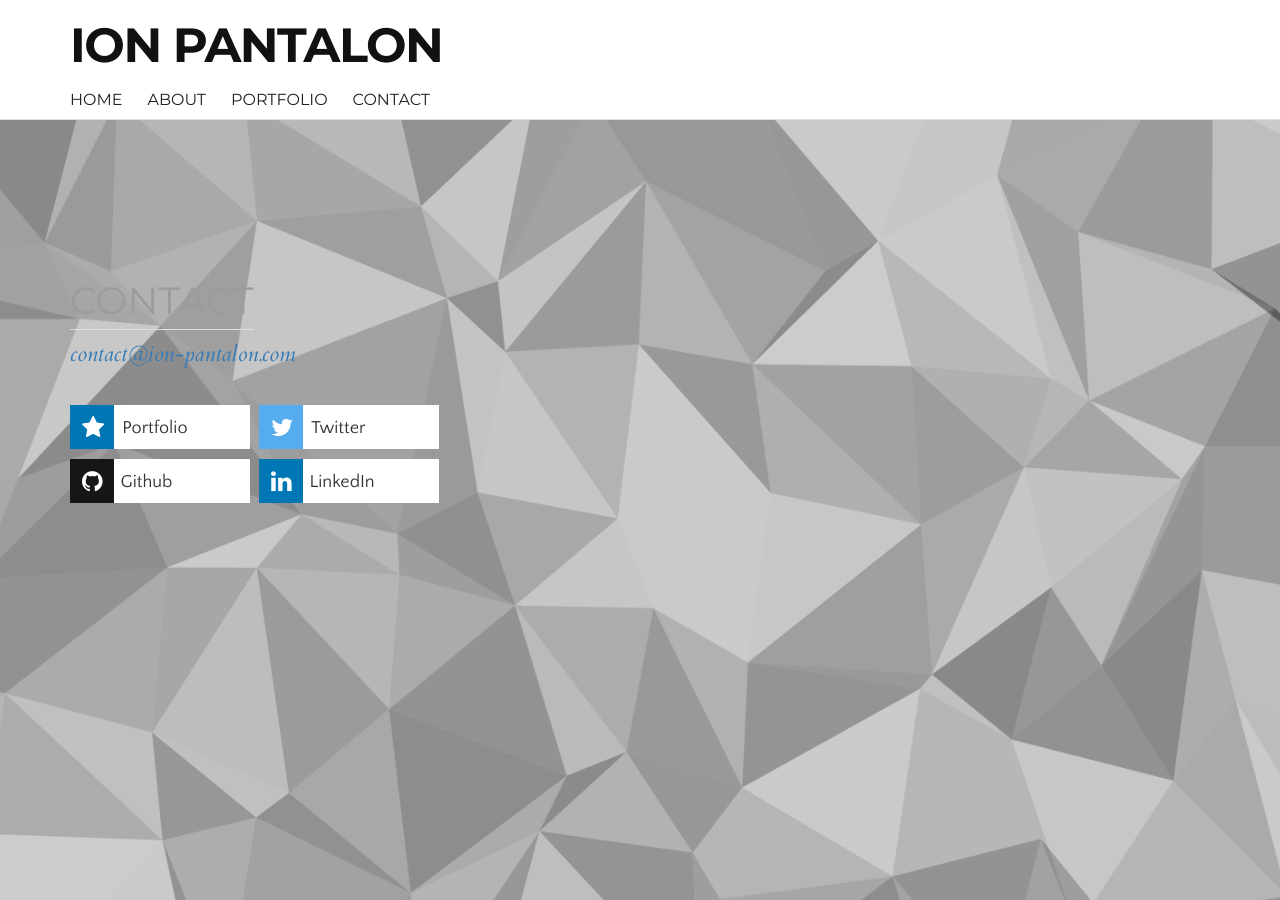
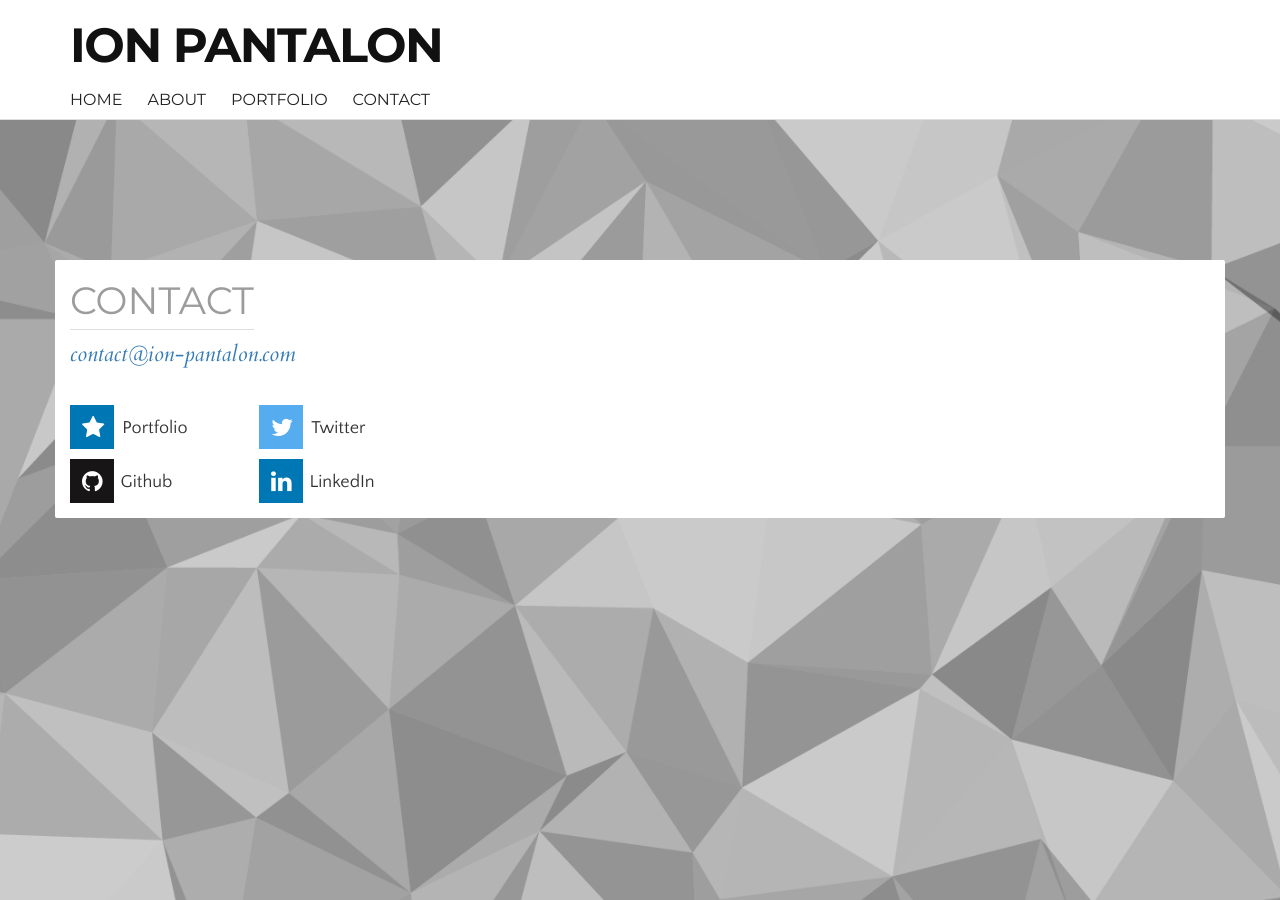
Before and after one commit to ionp-dev/dotfiles, a Jekyll site: the page built from index.html, in a window 1280 px wide and 900 px high, scrolled down 2870 px. Built offline with Jekyll 4.4.1, drawn with Linux system fonts in a browser that asks for light colours; nearby versions of some CDN libraries; the list of posts is cut into pages by our own code.

Commit message:
Update index.html

```diff
--- a/index.html
+++ b/index.html
@@ -104,7 +104,7 @@ title:  Ion Pantalon
 <!-- CONTACT -->
 <div id="contact" class="content-section">
   <div class="container">
-    <div class="row">
+    <div class="row contact-card">
       <div class="col-sm-12">
         <h1>CONTACT</h1>
         <p class="lead"><a href="mailto:contact@ion-pantalon.com">contact@ion-pantalon.com</a></p>
```
